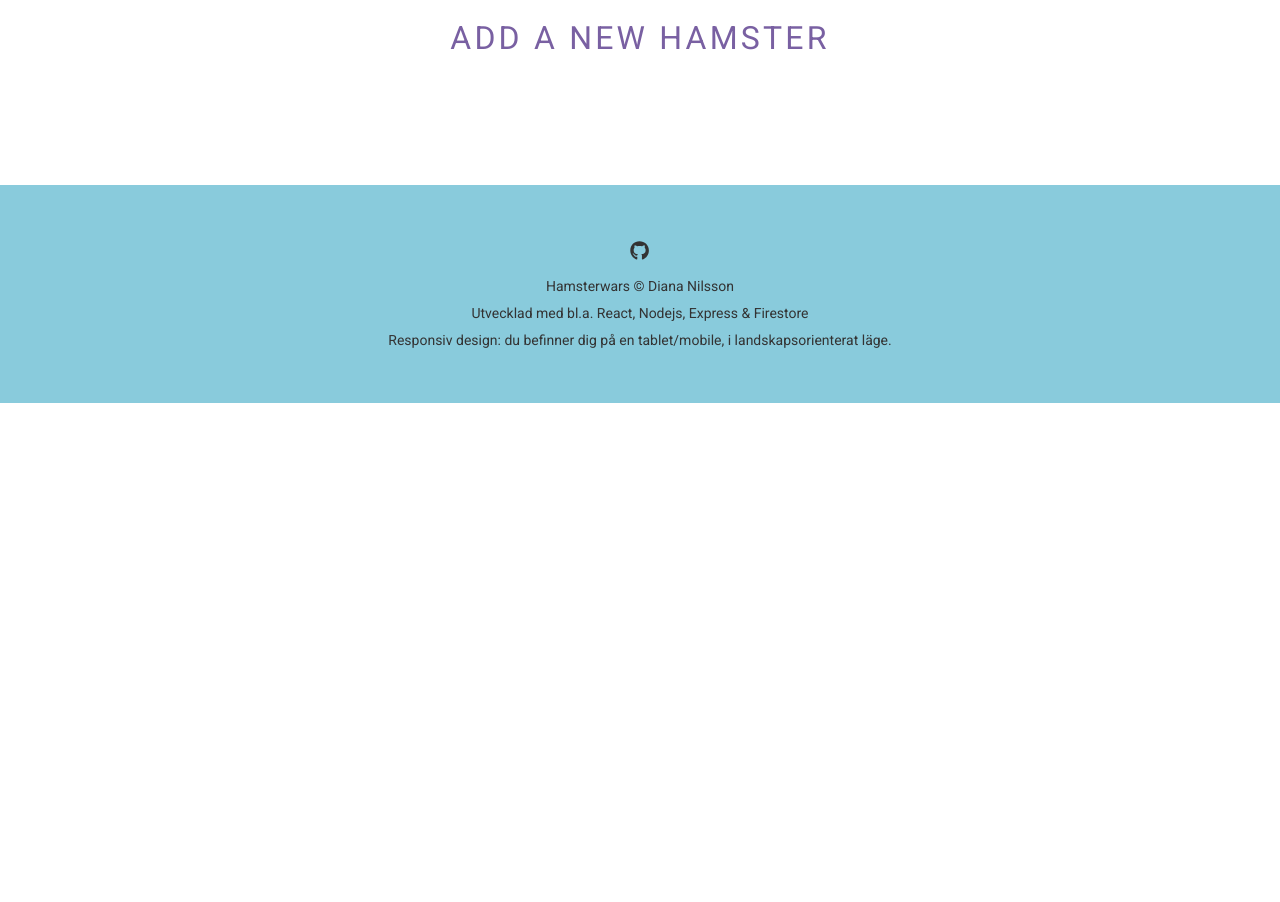
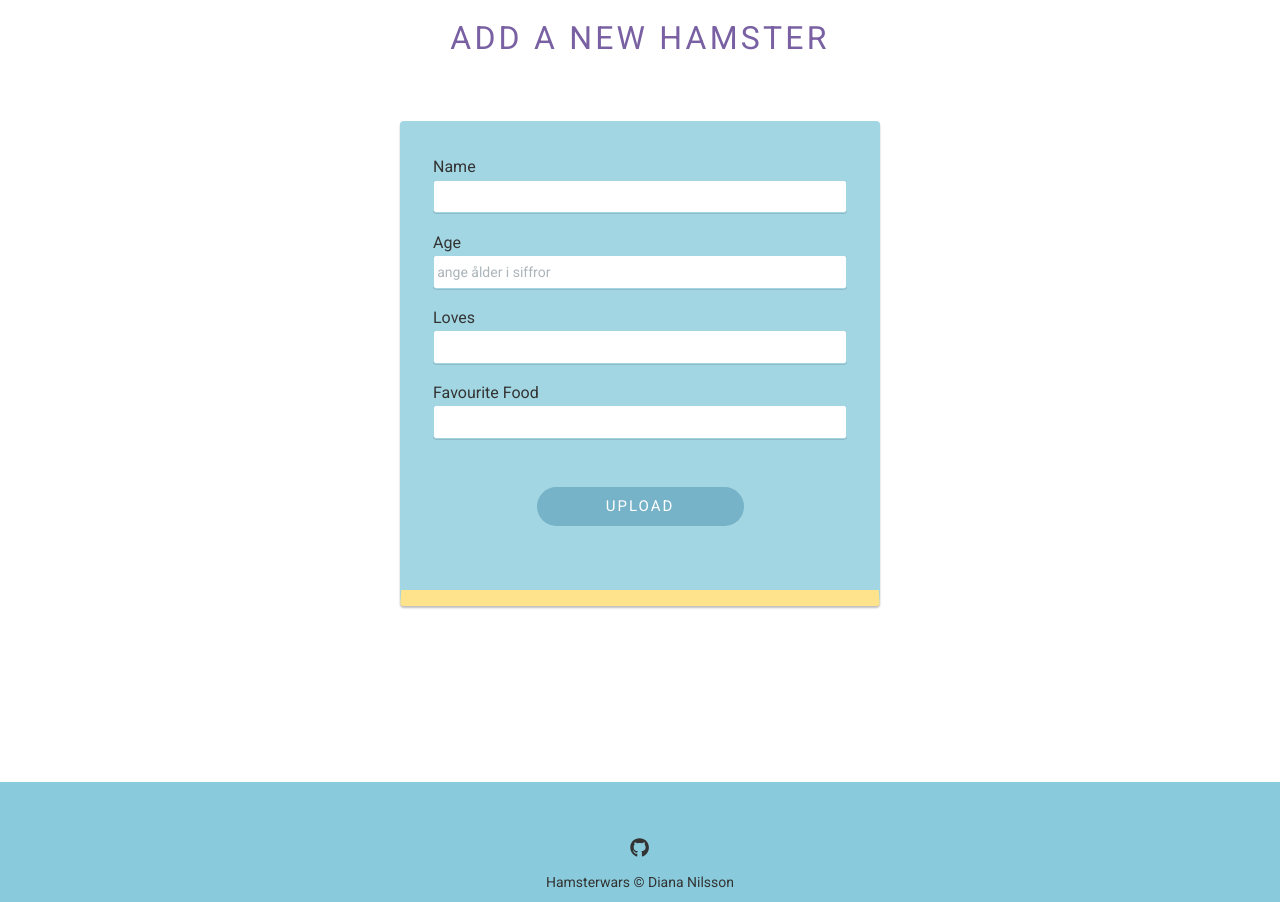
Before and after one commit to DianaNilsson/hamsterwars-app, a React (Create React App) app: page /upload in a window 1280 px wide. Shown: the part 1360-2262 px from the top of the page. Before the commit the page ends 1763 px from the top, so only its background shows below. Built offline with nearby package versions, Linux system fonts and the light colour scheme; a web font is replaced by a local one.

Commit message:
test uncomment code

```diff
--- a/src/upload/Upload.js
+++ b/src/upload/Upload.js
@@ -4,16 +4,16 @@ import './Upload.css'
 
 const Upload = () => {
 
-    // const [name, setName] = useState('');
-    // const [age, setAge] = useState(null);
-    // const [loves, setLoves] = useState('');
-    // const [favFood, setFavFood] = useState('');
+    const [name, setName] = useState('');
+    const [age, setAge] = useState(null);
+    const [loves, setLoves] = useState('');
+    const [favFood, setFavFood] = useState('');
 
-    // //For css
-    // const [nameStatus, setNameStatus] = useState('');
-    // const [ageStatus, setAgeStatus] = useState('');
-    // const [lovesStatus, setLovesStatus] = useState('');
-    // const [favFoodStatus, setFavFoodStatus] = useState('');
+    //For css
+    const [nameStatus, setNameStatus] = useState('');
+    const [ageStatus, setAgeStatus] = useState('');
+    const [lovesStatus, setLovesStatus] = useState('');
+    const [favFoodStatus, setFavFoodStatus] = useState('');
 
     // //Success message
     // const [successMessage, setSuccessMessage] = useState();
@@ -21,97 +21,100 @@ const Upload = () => {
     // //Fail message
     // const [failMessage, setFailMessage] = useState(false);
 
-    // //Validate name input
-    // const validateNameInput = async (e) => {
-    //     e.preventDefault()
-    //     if (e.target.value.trim().length > 0) {
-    //         setName(e.target.value)
-    //         setNameStatus('input-ok')
-    //     } else {
-    //         setName('')
-    //         setNameStatus('input-not-ok')
-    //     }
-    // }
+    //Validate name input
+    const validateNameInput = async (e) => {
+        e.preventDefault()
+        if (e.target.value.trim().length > 0) {
+            setName(e.target.value)
+            setNameStatus('input-ok')
+        } else {
+            setName('')
+            setNameStatus('input-not-ok')
+        }
+    }
 
-    // //Validate age input
-    // const validateAgeInput = async (e) => {
-    //     e.preventDefault()
-    //     if (Number(e.target.value)) {
-    //         setAge(e.target.value)
-    //         setAgeStatus('input-ok')
-    //     } else {
-    //         setAge(null)
-    //         setAgeStatus('input-not-ok')
-    //     }
-    // }
+    //Validate age input
+    const validateAgeInput = async (e) => {
+        e.preventDefault()
+        if (Number(e.target.value)) {
+            setAge(e.target.value)
+            setAgeStatus('input-ok')
+        } else {
+            setAge(null)
+            setAgeStatus('input-not-ok')
+        }
+    }
 
-    // //Validate loves input
-    // const validateLovesInput = async (e) => {
-    //     e.preventDefault()
-    //     if (e.target.value.trim().length > 0) {
-    //         setLoves(e.target.value)
-    //         setLovesStatus('input-ok')
-    //     } else {
-    //         setLoves('')
-    //         setLovesStatus('input-not-ok')
-    //     }
-    // }
+    //Validate loves input
+    const validateLovesInput = async (e) => {
+        e.preventDefault()
+        if (e.target.value.trim().length > 0) {
+            setLoves(e.target.value)
+            setLovesStatus('input-ok')
+        } else {
+            setLoves('')
+            setLovesStatus('input-not-ok')
+        }
+    }
 
-    // //Validate favFood input
-    // const validateFavFoodInput = async (e) => {
-    //     e.preventDefault()
-    //     if (e.target.value.trim().length > 0) {
-    //         setFavFood(e.target.value)
-    //         setFavFoodStatus('input-ok')
-    //     } else {
-    //         setFavFood('')
-    //         setFavFoodStatus('input-not-ok')
-    //     }
-    // }
+    //Validate favFood input
+    const validateFavFoodInput = async (e) => {
+        e.preventDefault()
+        if (e.target.value.trim().length > 0) {
+            setFavFood(e.target.value)
+            setFavFoodStatus('input-ok')
+        } else {
+            setFavFood('')
+            setFavFoodStatus('input-not-ok')
+        }
+    }
 
-    // //Fetch (post) hamster
-    // const uploadHamster = async (e) => {
+    //Fetch (post) hamster
+    const uploadHamster = async (e) => {
 
-    //     e.preventDefault()
+        e.preventDefault()
 
-    //     if (name && age && loves && favFood) {
+        if (name && age && loves && favFood) {
 
-    //         setFailMessage(false)
+            console.log('test');
 
-    //         const config = {
-    //             method: 'POST',
-    //             headers: {
-    //                 Accept: 'application/json',
-    //                 'Content-Type': 'application/json',
-    //             },
-    //             body: JSON.stringify({
-    //                 name, age, loves, favFood
-    //             })
-    //         };
+            // setFailMessage(false)
+
+            // const config = {
+            //     method: 'POST',
+            //     headers: {
+            //         Accept: 'application/json',
+            //         'Content-Type': 'application/json',
+            //     },
+            //     body: JSON.stringify({
+            //         name, age, loves, favFood
+            //     })
+            // };
 
 
-    //         try {
+            // try {
 
-    //             const response = await fetch(`/hamsters`, config);
-    //             const result = await response.json();
-    //             setSuccessMessage(result.msg);
+            //     const response = await fetch(`/hamsters`, config);
+            //     const result = await response.json();
+            //     // setSuccessMessage(result.msg);
 
-    //         } catch (error) {
-    //             return error;
-    //         }
-    //     } else {
-    //         setFailMessage(true)
-    //     }
+            // } catch (error) {
+            //     return error;
+            // }
+        } else {
+            console.log('test')
+            // setFailMessage(true)
+        }
 
-    // }
+    }
 
     return (
         <section className="upload-section">
             <h2 className="heading to-uppercase">Add a new hamster</h2>
 
-            {/* <form onSubmit={e => uploadHamster(e)} className="upload-form">
+            <form onSubmit={e => uploadHamster(e)} className="upload-form">
 
-                {failMessage && <p className="fail-message">We need more information about your hamster, please fill in all fields</p>}
+                {/* {failMessage && <p className="fail-message">We need more information about your hamster, please fill in all fields</p>} */}
 
                 <h4>Name</h4>
                 <input
@@ -154,7 +157,7 @@ const Upload = () => {
 
             </form>
 
-            {successMessage && <p className="playful-heading success-message">{successMessage}<GiPin className="message-pin" /></p>} */}
+            {/* {successMessage && <p className="playful-heading success-message">{successMessage}<GiPin className="message-pin" /></p>} */}
 
         </section>
     );
```
